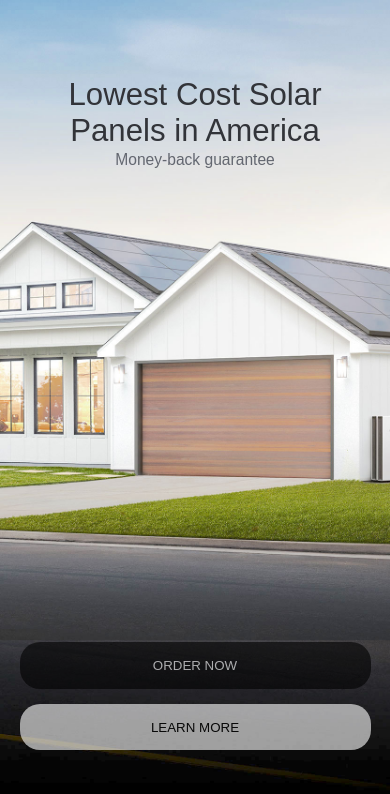
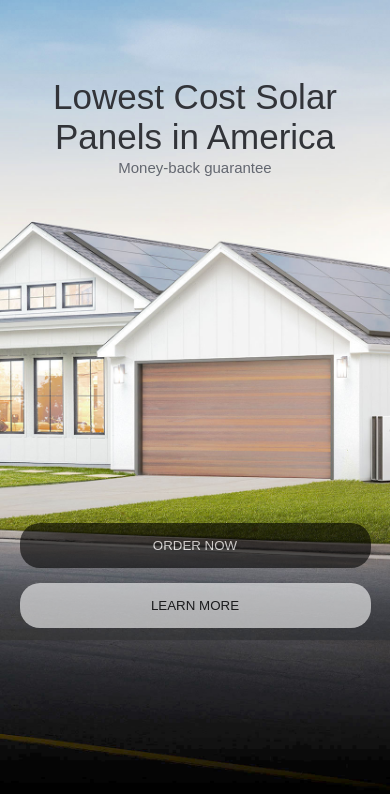
Before and after one commit to moderncaliberwebdev/tesla-look-alike, a React app: page / in a window 390 px wide. Shown: the part 50-844 px from the top of the page. Built offline with nearby package versions, Linux system fonts and the light colour scheme.

Commit message:
fixing style errors

```diff
--- a/src/Components/Sidebar.js
+++ b/src/Components/Sidebar.js
@@ -20,7 +20,7 @@ const Sidebar = () => {
       className='sidebar'
       style={{
         width: activateSidebar.open
-          ? window.matchMedia('(max-width: 1200px)').matches
+          ? window.matchMedia('(max-width: 600px)').matches
             ? '85vw'
             : '20vw'
           : '0',
--- a/src/css/Header.css
+++ b/src/css/Header.css
@@ -36,7 +36,7 @@ li {
   cursor: pointer;
 }
 
-@media only screen and (max-width: 1200px) {
+@media only screen and (max-width: 700px) {
   .header__logo {
     height: 3vw;
     margin: 4vw;
--- a/src/css/ProductItem.css
+++ b/src/css/ProductItem.css
@@ -22,26 +22,26 @@
 h2 {
   color: #323439;
   font-weight: 200;
-  font-size: 3vw;
+  font-size: clamp(20px, 35px, 45px);
 }
 
 h4 {
   color: #636770;
   font-weight: 200;
-  font-size: 1vw;
+  font-size: clamp(10px, 15px, 25px);
   margin: 0.5vw;
 }
 
 .productItem__buttons {
   position: relative;
-  top: 70%;
+  top: 70vh;
 }
 
 button {
   margin: 1vw;
-  width: 20vw;
+  width: 300px;
   opacity: 0.6;
-  padding: 1vw;
+  padding: 15px 60px;
   border-style: none;
   border-radius: 20px;
   cursor: pointer;
@@ -56,24 +56,25 @@ button {
   background-color: #fff;
 }
 
-@media only screen and (max-width: 1200px) {
+@media only screen and (max-width: 700px) {
   h2 {
-    font-size: 8vw;
+    /* font-size: 8vw; */
     margin: 0 10vw 0;
   }
 
   h4 {
-    font-size: 4vw;
+    /* font-size: 4vw; */
     margin: 0.5vw;
   }
+}
 
+@media only screen and (max-width: 600px) {
   .productItem__buttons {
-    top: 70%;
+    top: 55vh;
   }
 
   button {
     margin: 2vw;
     width: 90vw;
-    padding: 4vw;
   }
 }
--- a/src/css/Sidebar.css
+++ b/src/css/Sidebar.css
@@ -33,7 +33,7 @@
   display: none;
 }
 
-@media only screen and (max-width: 1200px) {
+@media only screen and (max-width: 600px) {
   .sidebar__close {
     position: relative;
     margin: 1vw 1vw 5vh 1vw;
```
